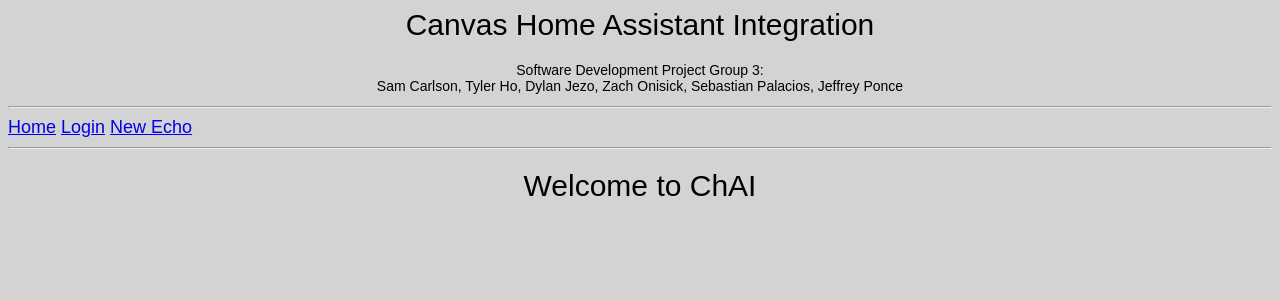
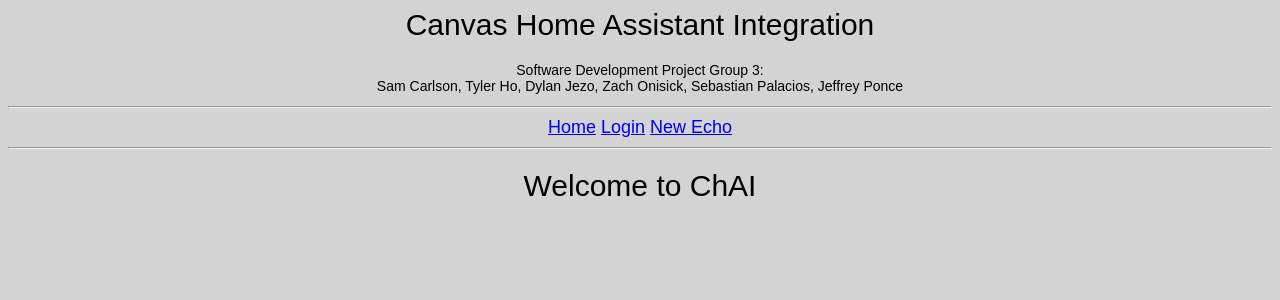
Before and after one commit to Xerronn/CHAI, a Flask app: page / in a window 1280 px wide. Shown: the top 300 px of the page. Run offline with Flask 2, Linux system fonts and the light colour scheme.

Commit message:
css updated

```diff
--- a/app/static/styling.css
+++ b/app/static/styling.css
@@ -23,6 +23,9 @@ form {
 
 .container {
     display: flex;
+
+	margin: auto;
+	text-align: center;
 }
 
 .container__sidebar {
@@ -31,7 +34,7 @@ form {
 
 .container__main {
 	margin: auto
-	text-align: ;
+	text-align: center;
 
     /* Take the remaining width */
     flex: 1;
```
